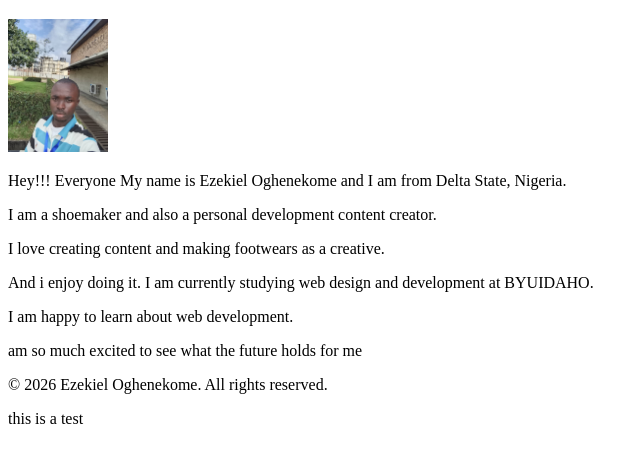
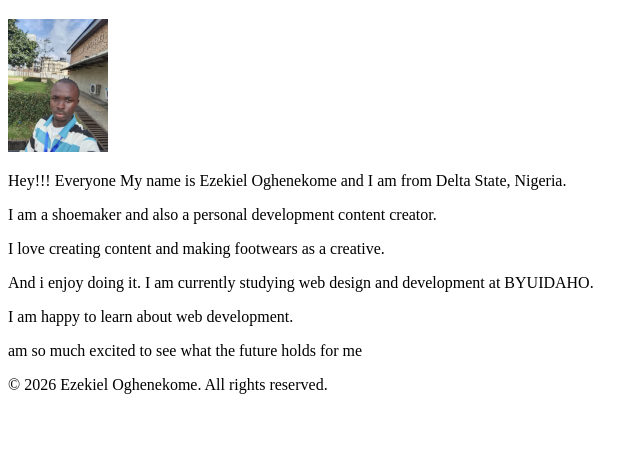
Before and after one commit to sirlordezekiel1-code/wdd130, a plain HTML site: page index.html in a window 1280 px wide. Shown: the part 87-550 px from the top of the page, without its empty margins (0-644 px from the left). Drawn offline with Linux system fonts and the light colour scheme; files whose address does not match are found by name.

Commit message:
remove test paragraph from footer in index.html 2

```diff
--- a/index.html
+++ b/index.html
@@ -16,7 +16,7 @@
     </header>
     <main>
         <h1>Ezekiel Oghenekome | WDD130</h1>
-        <img src="images/ezekiel.jpeg" alt="Ezekiel Oghenekome Profile Picture" width="100">
+        <img src="C:\Users\HSEF 2026\Documents\WDD130-Assignments\wdd130\ezekiel.jpg" alt="Ezekiel Oghenekome Profile Picture" width="100">
         <p>Hey!!! Everyone My name is Ezekiel Oghenekome and I am from Delta State, Nigeria.</p>
         <p>I am a shoemaker and also a personal development content creator.</p>
 
@@ -31,7 +31,6 @@
     </main>
     <footer>
         <p>&copy; 2026 Ezekiel Oghenekome. All rights reserved.</p>
-        <p>this is a test</p>
     </footer>
 
 </body>
```
